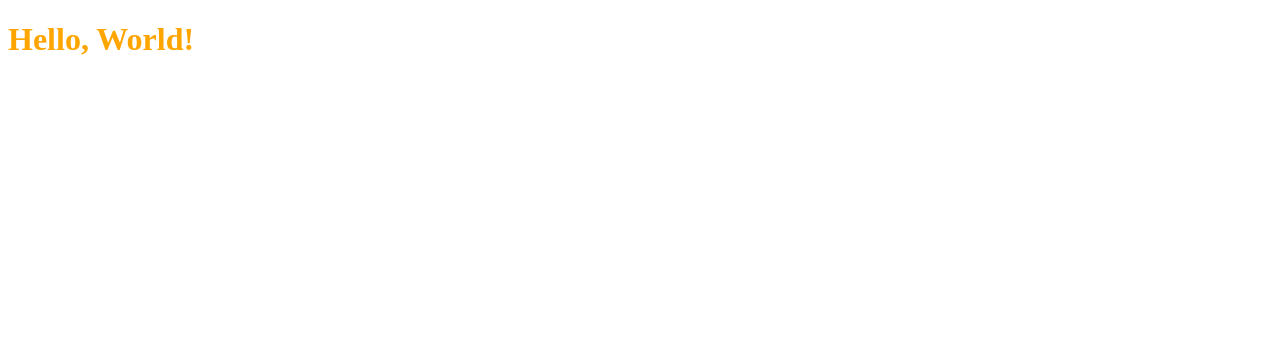
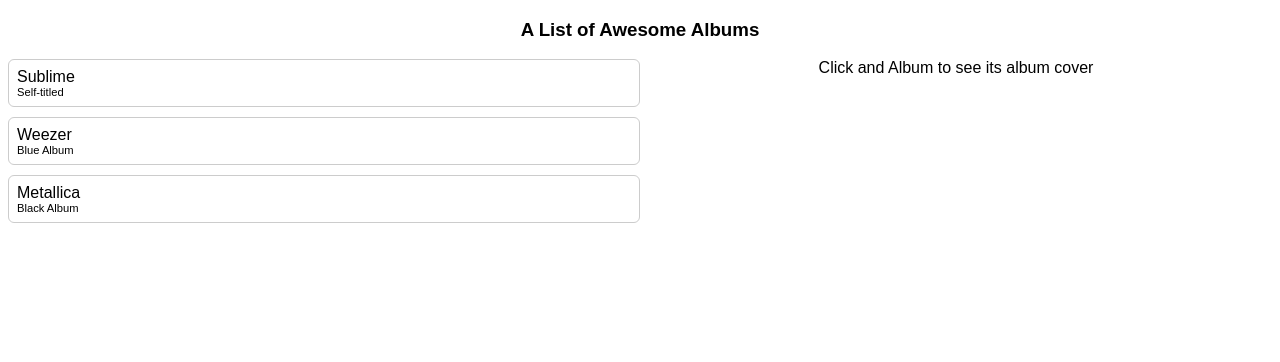
Before and after one commit to chriswhong/my-first-website, a plain HTML site: page index.html in a window 1280 px wide. Drawn offline with nearby package versions, Linux system fonts and the light colour scheme.

Commit message:
migrated code from my jsfiddle

```diff
--- a/css/styles.css
+++ b/css/styles.css
@@ -1,3 +1,43 @@
-h1 {
-  color: orange;
+body {
+  font-family: sans-serif;
+  text-align: center;
 }
+
+#album-list {
+  width: 50%;
+  display: inline-block;
+  float: left;
+  text-align: left;
+}
+
+#album-art {
+  width: 50%;
+  height: 300px;
+  display: inline-block;
+  background-size: contain;
+  background-repeat: no-repeat;
+}
+
+.album-list-item {
+   border: 1px solid #ccc;
+   padding: 8px;
+   border-radius: 6px;
+   margin-bottom: 10px;
+}
+
+.album-list-item:hover {
+   background-color: #eee;
+   cursor: pointer;
+}
+
+
+
+/* select all p tags that have class artist-name
+ */
+p {
+  margin: 0;
+}
+
+.album-list-item .album-name {
+  font-size: .7rem
+}
--- a/index.html
+++ b/index.html
@@ -13,7 +13,30 @@
 </head>
 
 <body>
-  <h1>Hello, World!</h1>
+  <div class="container">
+    <h3>A List of Awesome Albums</h3>
+    <div id="album-list">
+      <div class="album-list-item" data-album-cover="https://www.udiscovermusic.com/wp-content/uploads/2019/07/Sublime-self-titled-third-album-cover-820.jpg">
+        <p class="artist-name">Sublime</p>
+        <p class="album-name">Self-titled</p>
+      </div>
+       <div class="album-list-item" data-album-cover="https://upload.wikimedia.org/wikipedia/en/7/70/Weezer_-_Blue_Album.png">
+        <p class="artist-name">Weezer</p>
+        <p class="album-name">Blue Album</p>
+      </div>
+       <div class="album-list-item" data-album-cover="https://www.nuclearblast.de/static/articles/112/112686.jpg/400x400.jpg">
+        <p class="artist-name">Metallica</p>
+        <p class="album-name">Black Album</p>
+      </div>
+    </div>
+    <div id="album-art">
+      Click and Album to see its album cover
+    </div>
+  </div>
+  <script
+  src="https://code.jquery.com/jquery-3.5.1.min.js"
+  integrity="sha256-9/aliU8dGd2tb6OSsuzixeV4y/faTqgFtohetphbbj0="
+  crossorigin="anonymous"></script>
   <script src="js/scripts.js"></script>
 </body>
 </html>
--- a/js/scripts.js
+++ b/js/scripts.js
@@ -1 +1,10 @@
-console.log('Hello, looks like the javascript file is loading properly')
+$('.album-list-item').on('click', function() {
+	// pull out the album cover url from the element's attributes
+	var albumCoverUrl = $(this).attr('data-album-cover')
+  // log the album cover url to the console
+  console.log(albumCoverUrl)
+
+  $('#album-art').empty()
+
+  $('#album-art').css('background-image', `url(${albumCoverUrl})`)
+})
```
